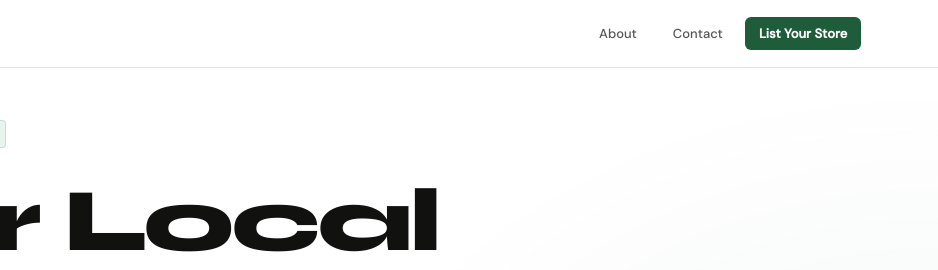
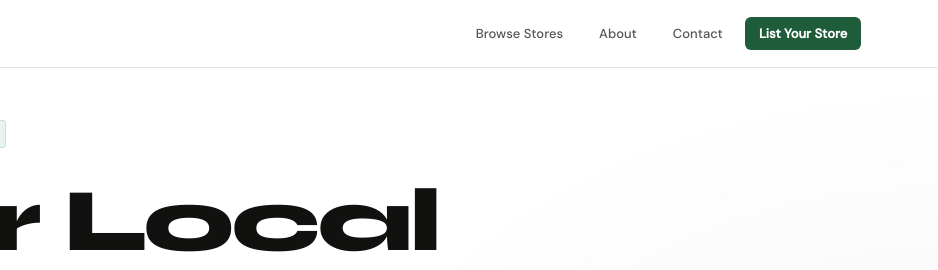
Before and after one commit to ThodaLocal/thodalocal, a plain HTML site: page index.html in a window 1280 px wide. Shown: the top 270 px of the page, 342-1280 px from the left. Drawn offline with Linux system fonts and the light colour scheme.

Commit message:
Update index.html

```diff
--- a/index.html
+++ b/index.html
@@ -294,6 +294,7 @@ body { cursor: auto; }
 <span class="nav-logo-text">Thoda<span>Local</span></span>
 </a>
 <div class="nav-links">
+<a href="stores.html">Browse Stores</a>
 <a href="about.html">About</a>
 <a href="contact.html">Contact</a>
 <a href="#register" class="nav-cta">List Your Store</a>
```
